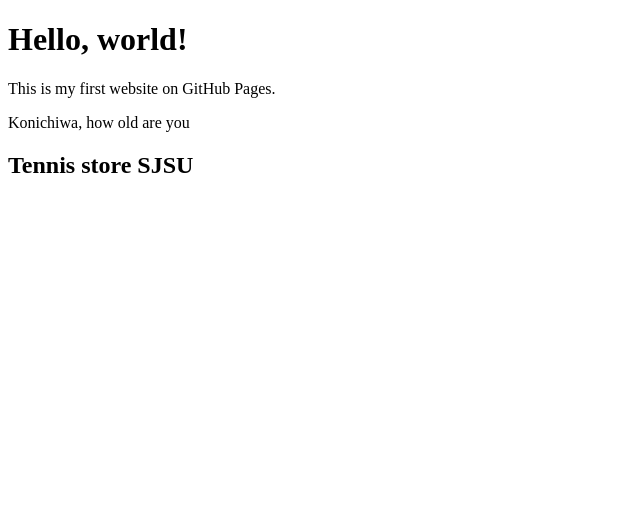
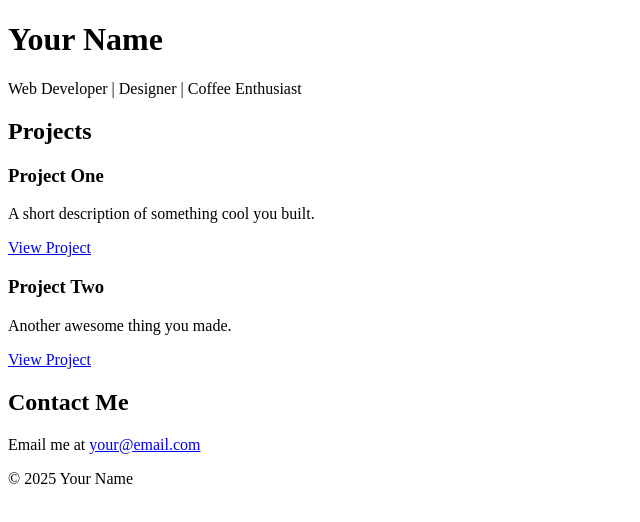
Before and after one commit to rubertyao/mywebsite, a plain HTML site: page index.html in a window 1280 px wide. Shown: the whole page, without its empty margins (0-640 px from the left). Drawn offline with Linux system fonts and the light colour scheme.

Commit message:
Update index.html

```diff
--- a/index.html
+++ b/index.html
@@ -1,12 +1,40 @@
 <!DOCTYPE html>
-<html>
+<html lang="en">
 <head>
-  <title>My First GitHub Website</title>
+  <meta charset="UTF-8">
+  <meta name="viewport" content="width=device-width, initial-scale=1">
+  <title>Your Name | Portfolio</title>
+  <link rel="stylesheet" href="style.css">
 </head>
 <body>
-  <h1>Hello, world!</h1>
-  <p>This is my first website on GitHub Pages.</p>
-  <p> Konichiwa, how old are you</p>
-  <h2>  Tennis store SJSU <h2></p>
+
+  <header>
+    <h1>Your Name</h1>
+    <p>Web Developer | Designer | Coffee Enthusiast</p>
+  </header>
+
+  <section id="projects">
+    <h2>Projects</h2>
+    <div class="project">
+      <h3>Project One</h3>
+      <p>A short description of something cool you built.</p>
+      <a href="#">View Project</a>
+    </div>
+    <div class="project">
+      <h3>Project Two</h3>
+      <p>Another awesome thing you made.</p>
+      <a href="#">View Project</a>
+    </div>
+  </section>
+
+  <section id="contact">
+    <h2>Contact Me</h2>
+    <p>Email me at <a href="mailto:your@email.com">your@email.com</a></p>
+  </section>
+
+  <footer>
+    <p>&copy; 2025 Your Name</p>
+  </footer>
+
 </body>
 </html>
```
